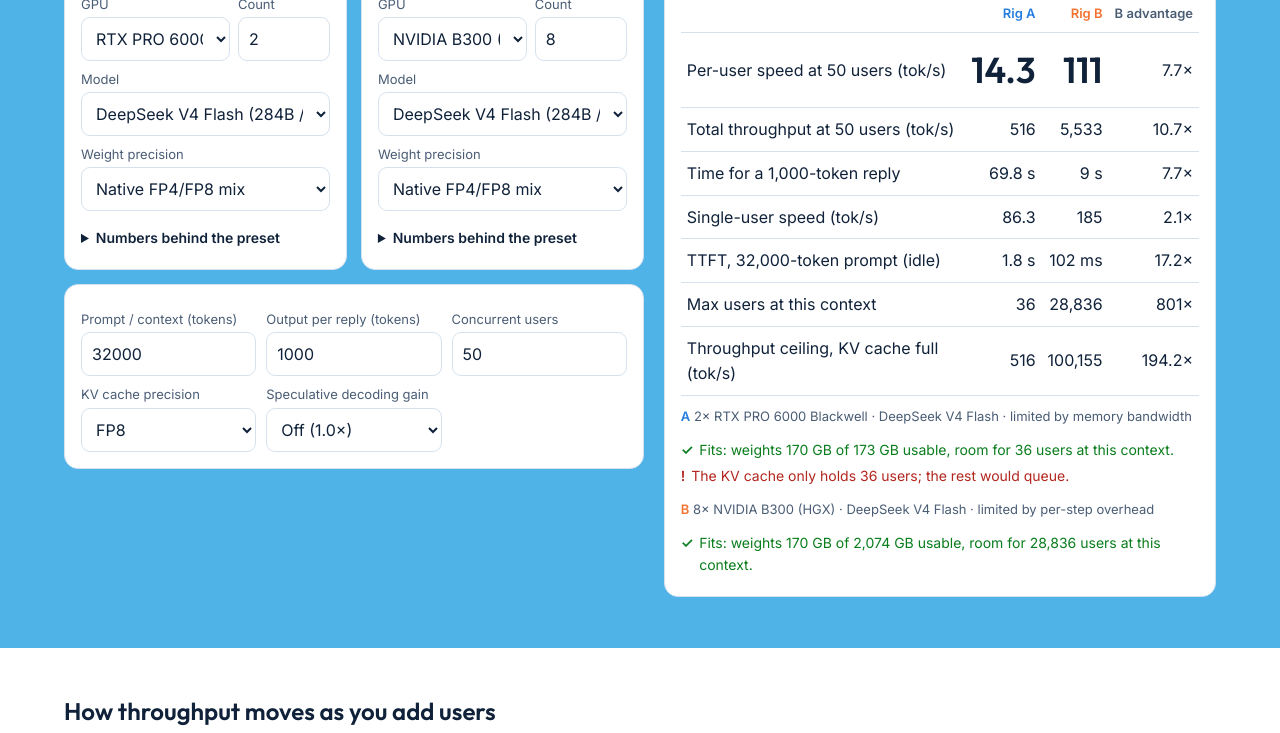
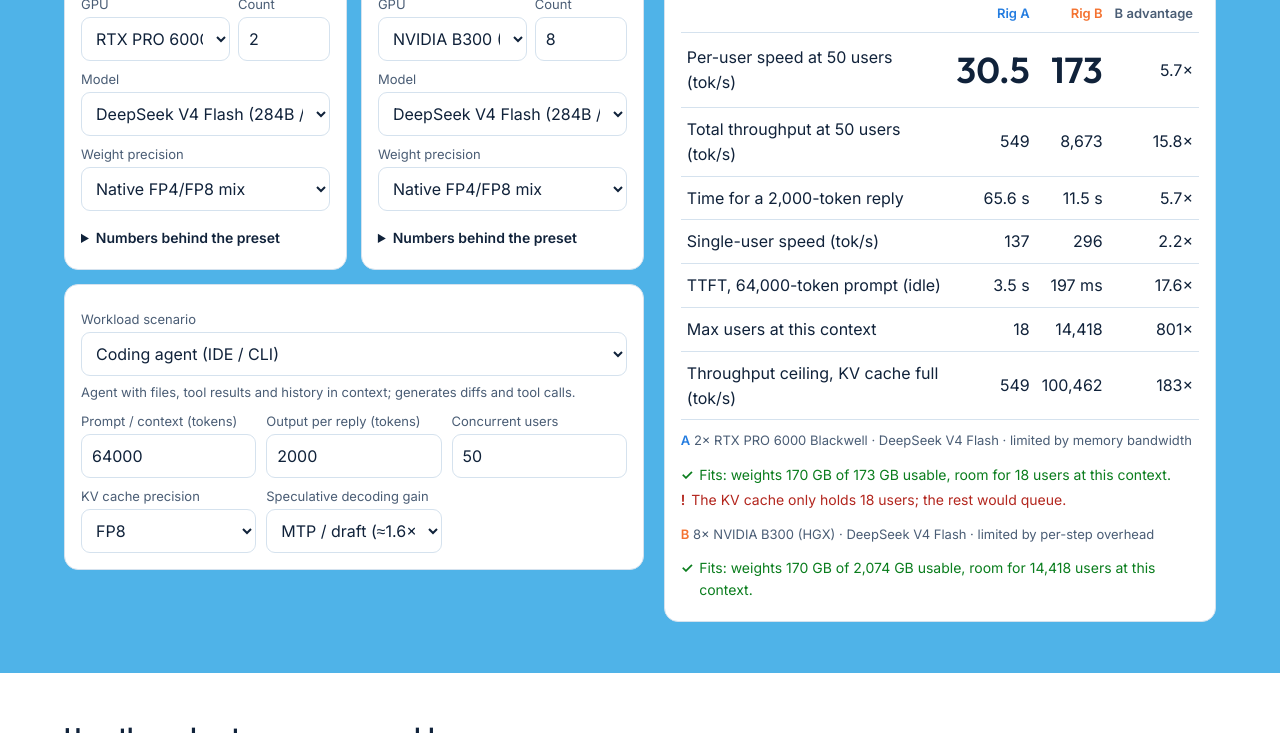
Before and after one commit to juliensu-xys/llm-serving-calculator, a plain HTML site: page index.html in a window 1280 px wide. Shown: the part 268-1001 px from the top of the page. Drawn offline with Linux system fonts and the light colour scheme.

Commit message:
Add workload scenario presets
Co-Authored-By: Claude Opus 5.5 <noreply@anthropic.com>
Claude-Session: https://claude.ai/code/session_019tBQ3YmuCzeNhnVMdyuLQi

```diff
--- a/index.html
+++ b/index.html
@@ -52,10 +52,11 @@ ul{padding-left:20px}li{margin:4px 0}
 </style></head><body>
 <header class="band top"><div class="wrap">
 <h1>LLM serving calculator: compare two GPU rigs</h1>
-<p class="lede">Pick a GPU and a model for each rig. The presets fill in every hardware and model number, so you only type in your workload. Open "Numbers behind the preset" on a rig to see or override any value.</p>
+<p class="lede">Pick a GPU and a model for each rig. The presets fill in every hardware and model number, and the workload scenarios fill in the workload. Open "Numbers behind the preset" on a rig to see or override any value.</p>
 <div class="grid">
 <div><div class="rigs" id="rigs"></div>
 <div class="card wl" id="wl">
+<div style="grid-column:1/-1"><label for="w-sc">Workload scenario</label><select id="w-sc"></select><p class="note" id="w-scd" style="margin:6px 0 0"></p></div>
 <div><label for="w-p">Prompt / context (tokens)</label><input id="w-p" type="number" min="1" value="32000"></div>
 <div><label for="w-o">Output per reply (tokens)</label><input id="w-o" type="number" min="1" value="1000"></div>
 <div><label for="w-u">Concurrent users</label><input id="w-u" type="number" min="1" value="50"></div>
@@ -116,6 +117,17 @@ const PREC={bf16:['BF16',2],fp8:['FP8',1],nvfp4:['NVFP4 / INT4',0.5625],mix:['Na
 const F=[['mem','Memory per GPU (GB)'],['bw','Bandwidth per GPU (TB/s)'],['fp8','Dense FP8 TFLOPS per GPU'],['tot','Total params (B)'],['act','Active params (B)'],['kv','KV bytes/token (BF16)'],['cap','Attended tokens cap (0 = full)'],['af','Attention FLOPs per context token']];
 const DEF={a:{gpu:'pro6000',n:2,model:'dsv4flash'},b:{gpu:'b300',n:8,model:'dsv4flash'}};
 const $=id=>document.getElementById(id);
+const SC=[
+{id:'chat',n:'Chat assistant',p:2000,o:500,u:100,kv:'fp8',s:'1',d:'Short multi-turn chat with moderate replies and many concurrent users.'},
+{id:'coding',n:'Coding agent (IDE / CLI)',p:64000,o:2000,u:50,kv:'fp8',s:'1.6',d:'Agent with files, tool results and history in context; generates diffs and tool calls.'},
+{id:'repo',n:'Repo-scale code review',p:200000,o:4000,u:10,kv:'fp8',s:'1',d:'Large slices of a codebase in one prompt; few users, long prefill.'},
+{id:'swarm',n:'Agent swarm (parallel sub-agents)',p:32000,o:1000,u:300,kv:'fp8',s:'1',d:'A planner fans out to hundreds of sub-agents at once; throughput matters most.'},
+{id:'rag',n:'RAG / document Q&A',p:16000,o:400,u:200,kv:'fp8',s:'1',d:'Retrieved passages in the prompt, short answers, high concurrency.'},
+{id:'reason',n:'Reasoning / deep research',p:8000,o:16000,u:20,kv:'fp8',s:'1.6',d:'Long thinking traces; output length dominates and decode speed is the experience.'},
+{id:'solo',n:'Single developer, fastest replies',p:8000,o:1000,u:1,kv:'fp8',s:'1.6',d:'One user; shows the per-user speed ceiling of the rig.'},
+{id:'batch',n:'Offline batch (summaries, evals)',p:4000,o:300,u:2000,kv:'fp8',s:'1',d:'Queue-driven jobs; only total throughput matters, latency does not.'},
+{id:'custom',n:'Custom',d:'Your own values: editing any workload field switches here.'}];
+const WF=[['p','w-p'],['o','w-o'],['u','w-u'],['kv','w-kv'],['s','w-s']];
 const opt=(arr,sel)=>arr.map(x=>`<option value="${x.id}"${x.id===sel?' selected':''}>${x.n}</option>`).join('');
 $('rigs').innerHTML=['a','b'].map(k=>`<div class="card rig"><h3><i class="dot" style="background:var(--${k})"></i>Rig ${k.toUpperCase()}${k==='a'?' (current)':' (upgrade)'}</h3>
 <div class="row2"><div><label for="${k}-gpu">GPU</label><select id="${k}-gpu">${opt(GPUS,DEF[k].gpu)}</select></div><div><label for="${k}-n">Count</label><input id="${k}-n" type="number" min="1" value="${DEF[k].n}"></div></div>
@@ -181,8 +193,14 @@ function table(){const L=Math.max(R.a.sweep.length,R.b.sweep.length);let h='<tab
  ['a','b'].forEach(k=>R[k].sweep.forEach(([b,v])=>h+=`<tr><td>${k.toUpperCase()}</td><td>${fmt(b)}</td><td>${fmt(v.per,1)}</td><td>${fmt(v.agg)}</td><td>${v.bound}</td></tr>`));$('tbl').innerHTML=L?h+'</tbody></table>':'<p class="note">Nothing fits.</p>'}
 const IDS=()=>[...document.querySelectorAll('input,select')].map(e=>e.id).filter(Boolean);
 function save(){try{localStorage.setItem('llmcalc1',JSON.stringify(Object.fromEntries(IDS().map(i=>[i,$(i).value]))))}catch(e){}}
+$('w-sc').innerHTML=opt(SC,'coding');
+const fillSc=()=>{const c=SC.find(x=>x.id===$('w-sc').value);$('w-scd').textContent=c.d;if(c.id!=='custom')WF.forEach(([f,id])=>$(id).value=c[f])};
+$('w-sc').addEventListener('change',()=>{fillSc();render()});
+WF.forEach(([,id])=>$(id).addEventListener('input',()=>{const c=SC.find(x=>x.id===$('w-sc').value);if(c.id!=='custom'&&WF.some(([f,i])=>String($(i).value)!==String(c[f]))){$('w-sc').value='custom';$('w-scd').textContent=SC.at(-1).d}}));
+fillSc();
 ['a','b'].forEach(k=>{fillG(k);fillM(k);$(k+'-gpu').addEventListener('change',()=>{fillG(k);render()});$(k+'-model').addEventListener('change',()=>{fillM(k);render()})});
 try{const s=JSON.parse(localStorage.getItem('llmcalc1')||'null');if(s)Object.entries(s).forEach(([i,v])=>{if($(i))$(i).value=v})}catch(e){}
+$('w-scd').textContent=SC.find(x=>x.id===$('w-sc').value).d;
 document.addEventListener('input',e=>{if(e.target.matches('input,select'))render()});
 const ro=new ResizeObserver(drawAll);ro.observe($('f1'));ro.observe($('f2'));
 render();
```
Also changed, not shown: 1 other file.
